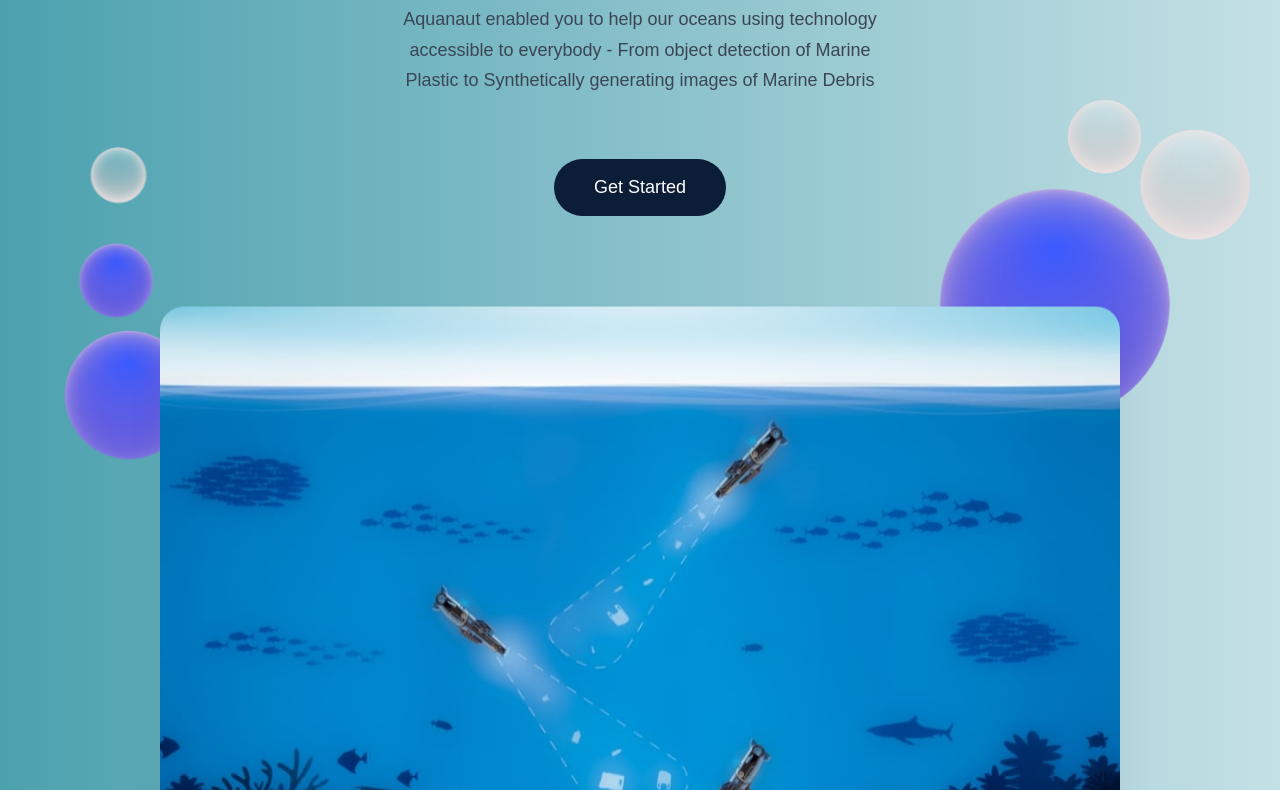
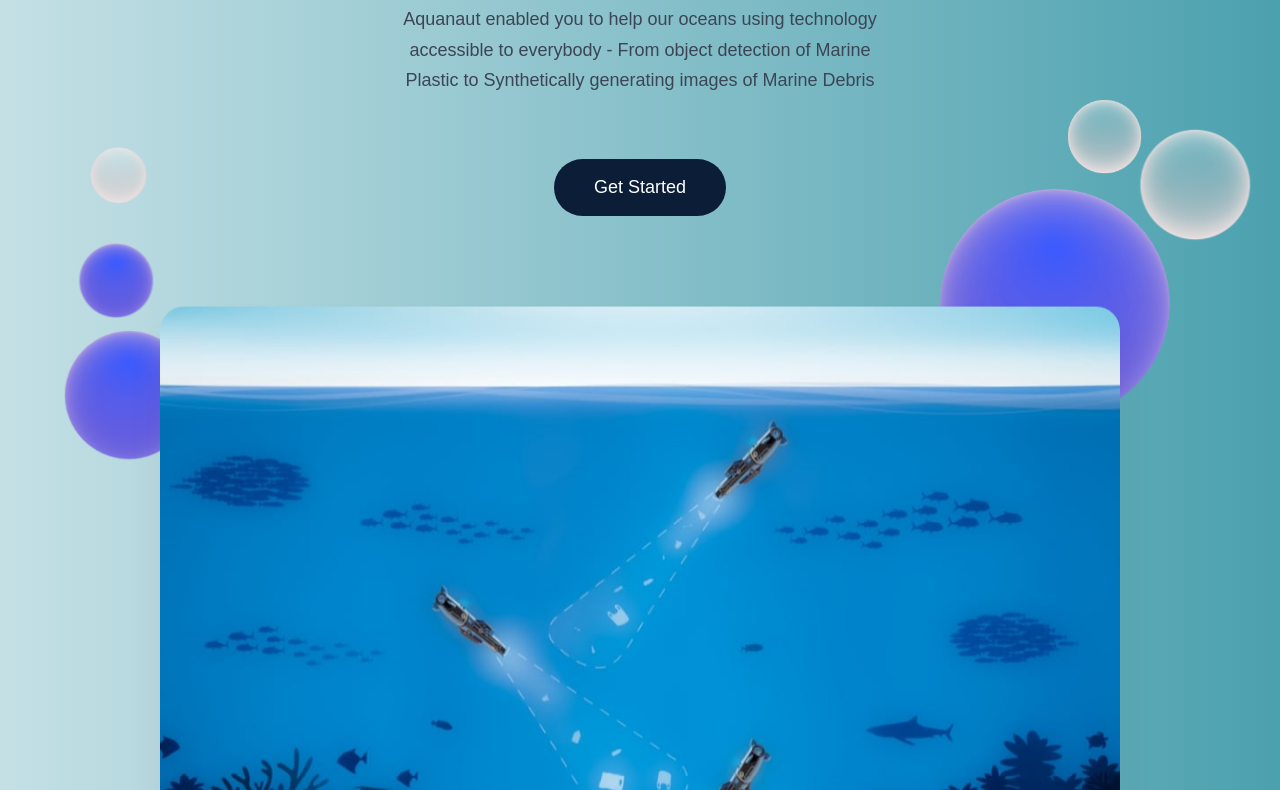
Before and after one commit to gautamtata/Aquanaut.ai, a plain HTML site: page index.html in a window 1280 px wide. Shown: the part 352-1142 px from the top of the page. Drawn offline with nearby package versions, Linux system fonts and the light colour scheme; a script that the page names is missing.

Commit message:
adding fallback gradient for older browsers

```diff
--- a/css/hyperaquanaut.webflow.css
+++ b/css/hyperaquanaut.webflow.css
@@ -28,7 +28,9 @@ body {
   -webkit-align-items: stretch;
   -ms-flex-align: stretch;
   align-items: stretch;
-  background: linear-gradient(to right, #4ca1af, #c4e0e5);
+  background: #4CA1AF;  /* fallback for old browsers */
+  background: -webkit-linear-gradient(to right, #C4E0E5, #4CA1AF);  /* Chrome 10-25, Safari 5.1-6 */
+  background: linear-gradient(to right, #C4E0E5, #4CA1AF); /* W3C, IE 10+/ Edge, Firefox 16+, Chrome 26+, Opera 12+, Safari 7+ */
   font-family: 'DM Sans', sans-serif;
   color: #3b4555;
   font-size: 18px;
```
